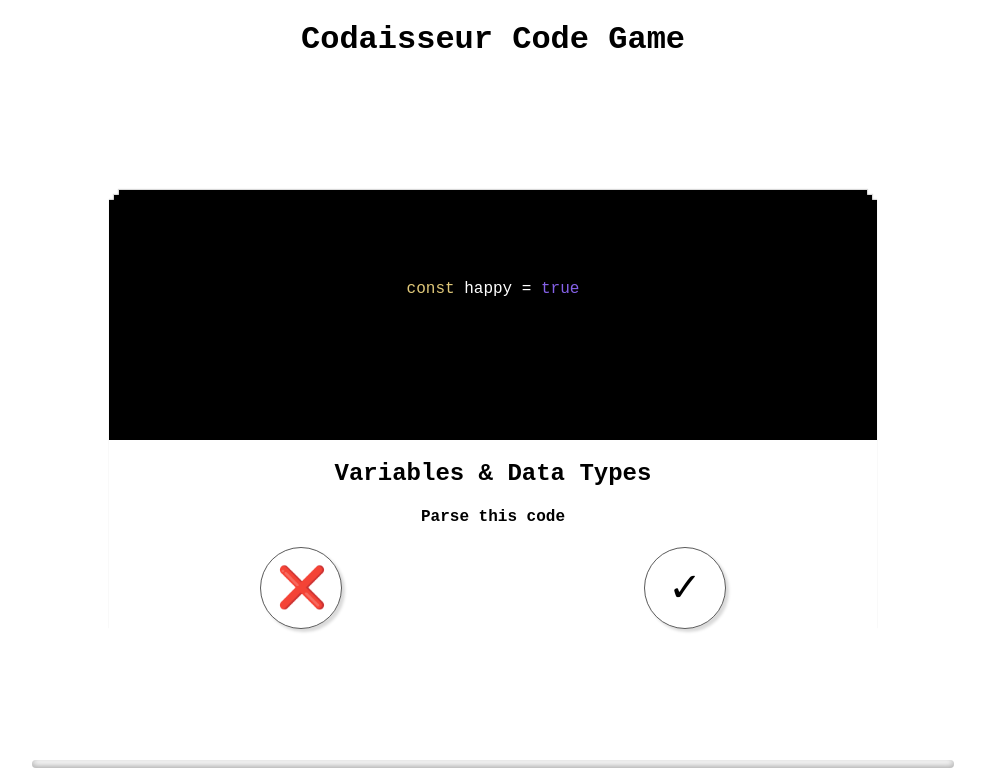
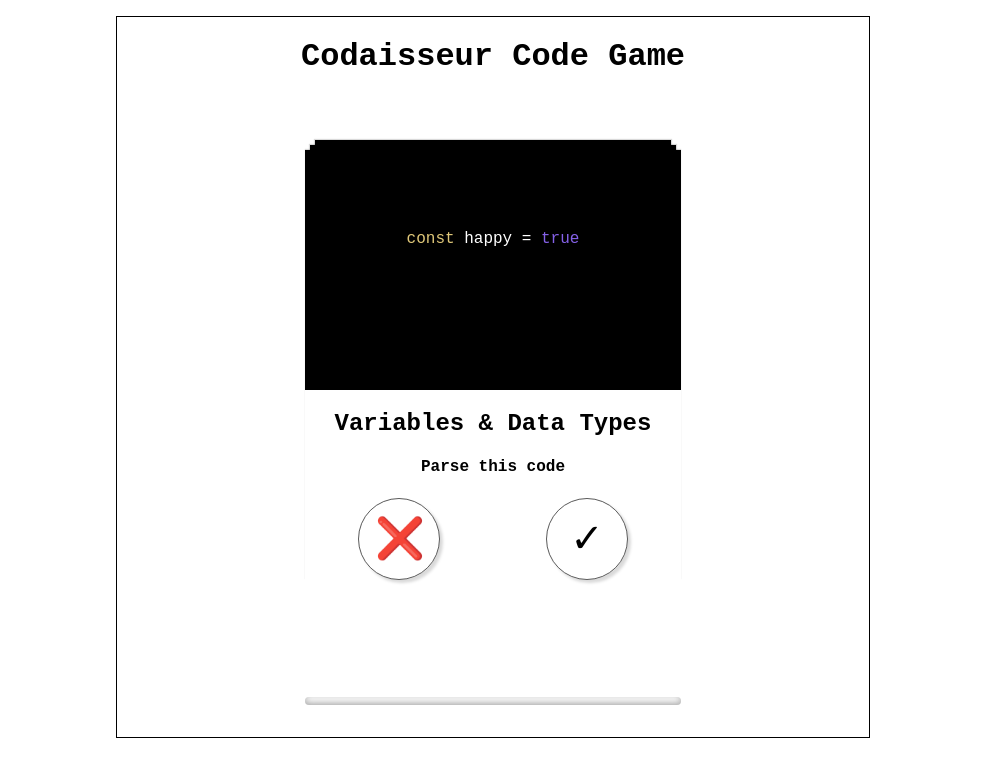
Before and after one commit to MimiMag/flash-card-app, a React (Create React App) app: page / in a window 1536 px wide. Shown: the top 784 px of the page, without its empty margins (275-1260 px from the left). Built offline with nearby package versions, Linux system fonts and the light colour scheme.

Commit message:
update styling

```diff
--- a/src/App.css
+++ b/src/App.css
@@ -2,5 +2,13 @@
   text-align: center;
   display: flex;
   flex-direction: column;
-  justify-content: space-between;
 }
+
+@media (min-width: 1500px) {
+  .App {
+    max-width: 50%;
+    height: 90vh;
+    margin: auto;
+    border: 1px black solid;
+  }
+}
--- a/src/components/Card.css
+++ b/src/components/Card.css
@@ -54,7 +54,7 @@
   display: block;
 }
 
-@media (min-width: 1500px) {
+@media (min-width: 1000px) {
   .card {
     min-width: 50%;
   }
--- a/src/components/Footer.css
+++ b/src/components/Footer.css
@@ -1,11 +1,10 @@
 /* Source: https://css-tricks.com/css3-progress-bars/ */
 
 .Footer{
-  /*  */
   width: 100%;
   padding: 2rem 0;
+  margin-top: 2rem;
 }
-
 
 .progress {
   width: 80%;
@@ -40,14 +39,13 @@
 
 @media (min-height: 640px) {
   .Footer {
-    position: absolute;
     left: 0rem;
     bottom: 0rem;
   }
 }
 
-@media (min-width: 1500px) {
+@media (min-width: 1000px) {
   .progress {
-    max-width: 60%;
+    max-width: 50%;
   }
 }
--- a/src/components/Header.css
+++ /dev/null
@@ -1,3 +0,0 @@
-.Header {
-  height: 25vh;
-}
--- a/src/components/Header.jsx
+++ b/src/components/Header.jsx
@@ -1,5 +1,4 @@
 import React, { Component } from 'react';
-import './Header.css'
 
 class Header extends Component {
   render() {
--- a/src/index.css
+++ b/src/index.css
@@ -4,3 +4,9 @@
   font-family: "Courier New", Courier, monospace;
   font-size: 1rem;
 }
+
+@media (min-width: 1000px) {
+  body {
+    padding: 1rem;
+  }
+}
```
